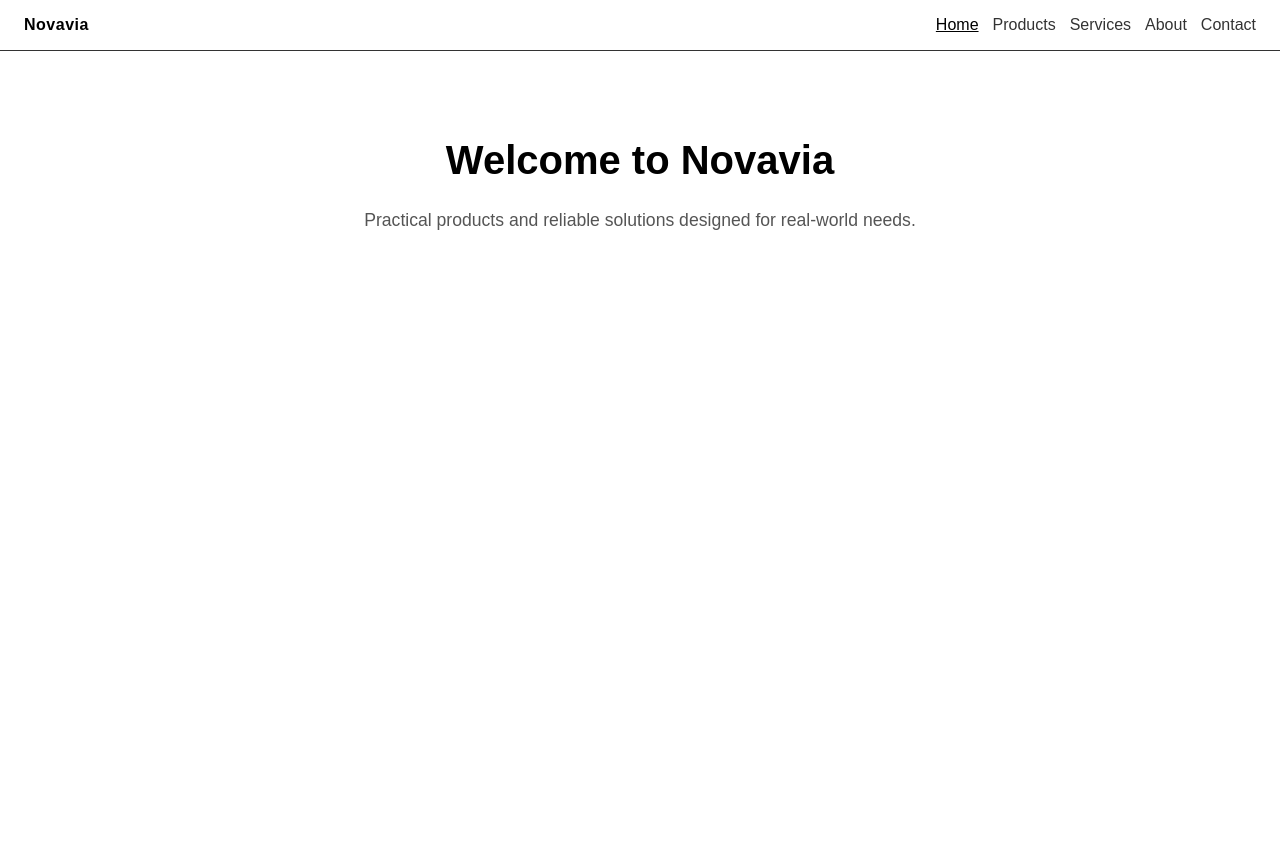
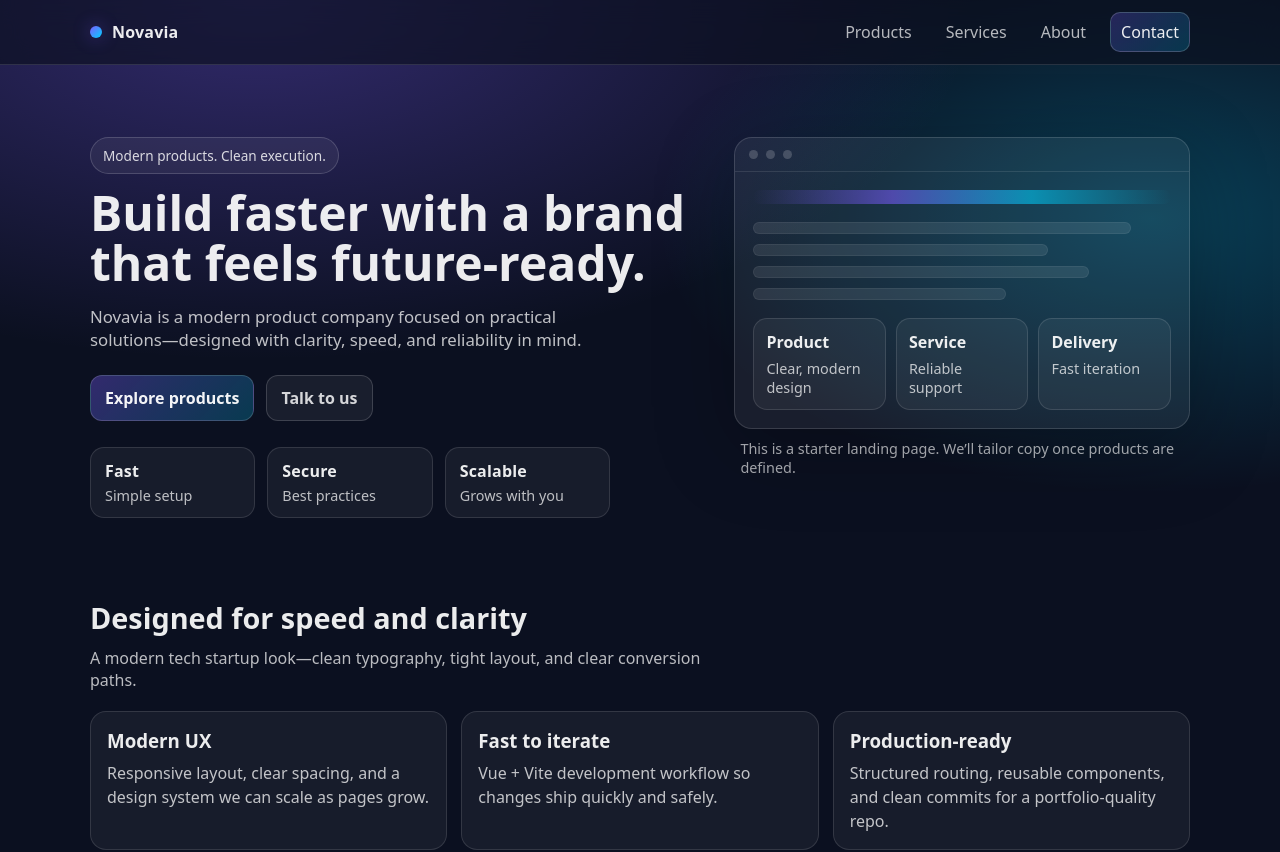
Before and after one commit to riko-borja/novavia-site, a Vue app: page / in a window 1280 px wide. Shown: the top 852 px of the page. Before the commit the page ends 800 px from the top, so only its background shows below. Built offline with nearby package versions, Linux system fonts and the light colour scheme.

Commit message:
feat: modern startup landing page

```diff
--- a/src/App.vue
+++ b/src/App.vue
@@ -1,56 +1,114 @@
 <template>
+  <div class="app">
     <header class="header">
-    <div class="brand">Novavia</div>
+      <div class="container header-inner">
+        <RouterLink class="brand" to="/">
+          <span class="brand-mark"></span>
+          <span class="brand-text">Novavia</span>
+        </RouterLink>
+
         <nav class="nav">
-      <RouterLink to="/">Home</RouterLink>
           <RouterLink to="/products">Products</RouterLink>
           <RouterLink to="/services">Services</RouterLink>
           <RouterLink to="/about">About</RouterLink>
-      <RouterLink to="/contact">Contact</RouterLink>
+          <RouterLink to="/contact" class="cta">Contact</RouterLink>
         </nav>
+      </div>
     </header>
 
-  <RouterView class="page" />
+    <RouterView />
+  </div>
 </template>
 
 <script setup></script>
 
 <style>
+:root {
+  --bg: #0b1020;
+  --card: rgba(255, 255, 255, 0.06);
+  --border: rgba(255, 255, 255, 0.12);
+  --text: rgba(255, 255, 255, 0.92);
+  --muted: rgba(255, 255, 255, 0.70);
+}
+
 body {
   margin: 0;
-  font-family: Arial, sans-serif;
+  font-family: ui-sans-serif, system-ui, -apple-system, Segoe UI, Roboto, Arial, "Apple Color Emoji",
+    "Segoe UI Emoji";
+  color: var(--text);
+  background: radial-gradient(1200px 600px at 20% 0%, rgba(124, 92, 255, 0.35), transparent 60%),
+    radial-gradient(900px 500px at 90% 20%, rgba(0, 209, 255, 0.25), transparent 55%),
+    var(--bg);
+}
+
+a {
+  color: inherit;
+}
+
+.container {
+  max-width: 1100px;
+  margin: 0 auto;
+  padding: 0 20px;
 }
 
 .header {
+  position: sticky;
+  top: 0;
+  z-index: 10;
+  backdrop-filter: blur(12px);
+  background: rgba(11, 16, 32, 0.65);
+  border-bottom: 1px solid var(--border);
+}
+
+.header-inner {
   display: flex;
+  align-items: center;
   justify-content: space-between;
-  align-items: center;
-  padding: 16px 24px;
-  border-bottom: 1px solid #333;
+  height: 64px;
 }
 
 .brand {
+  display: inline-flex;
+  align-items: center;
+  gap: 10px;
+  text-decoration: none;
   font-weight: 700;
-  letter-spacing: 0.5px;
+  letter-spacing: 0.2px;
+}
+
+.brand-mark {
+  width: 12px;
+  height: 12px;
+  border-radius: 999px;
+  background: linear-gradient(135deg, #7c5cff, #00d1ff);
+  box-shadow: 0 0 18px rgba(124, 92, 255, 0.45);
 }
 
 .nav {
   display: flex;
+  align-items: center;
   gap: 14px;
 }
 
 .nav a {
   text-decoration: none;
-  color: inherit;
-  opacity: 0.8;
+  color: var(--muted);
+  padding: 8px 10px;
+  border-radius: 10px;
+}
+
+.nav a:hover {
+  color: var(--text);
+  background: rgba(255, 255, 255, 0.06);
 }
 
 .nav a.router-link-active {
-  opacity: 1;
-  text-decoration: underline;
+  color: var(--text);
 }
 
-.page {
-  padding: 24px;
+.nav .cta {
+  color: var(--text);
+  border: 1px solid rgba(255, 255, 255, 0.18);
+  background: linear-gradient(135deg, rgba(124, 92, 255, 0.25), rgba(0, 209, 255, 0.18));
 }
 </style>
--- a/src/pages/Home.vue
+++ b/src/pages/Home.vue
@@ -1,23 +1,371 @@
 <template>
   <main class="home">
-    <h1>Welcome to Novavia</h1>
-    <p>
-      Practical products and reliable solutions designed for real-world needs.
-    </p>
+    <section class="hero">
+      <div class="container hero-grid">
+        <div class="hero-copy">
+          <p class="pill">Modern products. Clean execution.</p>
+          <h1>Build faster with a brand that feels future-ready.</h1>
+          <p class="subhead">
+            Novavia is a modern product company focused on practical solutions—designed with clarity, speed, and
+            reliability in mind.
+          </p>
+
+          <div class="actions">
+            <RouterLink class="primary" to="/products">Explore products</RouterLink>
+            <RouterLink class="secondary" to="/contact">Talk to us</RouterLink>
+          </div>
+
+          <div class="micro">
+            <div class="micro-item">
+              <div class="micro-kpi">Fast</div>
+              <div class="micro-label">Simple setup</div>
+            </div>
+            <div class="micro-item">
+              <div class="micro-kpi">Secure</div>
+              <div class="micro-label">Best practices</div>
+            </div>
+            <div class="micro-item">
+              <div class="micro-kpi">Scalable</div>
+              <div class="micro-label">Grows with you</div>
+            </div>
+          </div>
+        </div>
+
+        <div class="hero-card">
+          <div class="card">
+            <div class="card-top">
+              <span class="dot"></span><span class="dot"></span><span class="dot"></span>
+            </div>
+            <div class="card-body">
+              <div class="spark"></div>
+              <div class="lines">
+                <div class="line w90"></div>
+                <div class="line w70"></div>
+                <div class="line w80"></div>
+                <div class="line w60"></div>
+              </div>
+
+              <div class="tiles">
+                <div class="tile">
+                  <div class="tile-title">Product</div>
+                  <div class="tile-text">Clear, modern design</div>
+                </div>
+                <div class="tile">
+                  <div class="tile-title">Service</div>
+                  <div class="tile-text">Reliable support</div>
+                </div>
+                <div class="tile">
+                  <div class="tile-title">Delivery</div>
+                  <div class="tile-text">Fast iteration</div>
+                </div>
+              </div>
+            </div>
+          </div>
+
+          <p class="hint">This is a starter landing page. We’ll tailor copy once products are defined.</p>
+        </div>
+      </div>
+    </section>
+
+    <section class="features">
+      <div class="container">
+        <h2>Designed for speed and clarity</h2>
+        <p class="muted">
+          A modern tech startup look—clean typography, tight layout, and clear conversion paths.
+        </p>
+
+        <div class="feature-grid">
+          <article class="feature">
+            <h3>Modern UX</h3>
+            <p>Responsive layout, clear spacing, and a design system we can scale as pages grow.</p>
+          </article>
+          <article class="feature">
+            <h3>Fast to iterate</h3>
+            <p>Vue + Vite development workflow so changes ship quickly and safely.</p>
+          </article>
+          <article class="feature">
+            <h3>Production-ready</h3>
+            <p>Structured routing, reusable components, and clean commits for a portfolio-quality repo.</p>
+          </article>
+        </div>
+
+        <div class="cta-band">
+          <div>
+            <h3>Ready to define the products?</h3>
+            <p class="muted">Once you confirm product categories, we’ll tailor the pages and copy.</p>
+          </div>
+          <RouterLink class="primary" to="/contact">Contact</RouterLink>
+        </div>
+      </div>
+    </section>
   </main>
 </template>
 
 <style scoped>
 .home {
-  padding: 60px 20px;
-  text-align: center;
+  padding-bottom: 80px;
 }
+
+.hero {
+  padding: 72px 0 40px;
+}
+
+.hero-grid {
+  display: grid;
+  grid-template-columns: 1.15fr 0.85fr;
+  gap: 28px;
+  align-items: start;
+}
+
+@media (max-width: 900px) {
+  .hero-grid {
+    grid-template-columns: 1fr;
+  }
+}
+
+.pill {
+  display: inline-block;
+  font-size: 0.85rem;
+  padding: 8px 12px;
+  border: 1px solid rgba(255, 255, 255, 0.16);
+  background: rgba(255, 255, 255, 0.06);
+  border-radius: 999px;
+  color: rgba(255, 255, 255, 0.82);
+  margin: 0 0 14px;
+}
+
 h1 {
-  font-size: 2.5rem;
+  margin: 0;
+  font-size: 3rem;
+  line-height: 1.05;
 }
-p {
+
+@media (max-width: 900px) {
+  h1 {
+    font-size: 2.4rem;
+  }
+}
+
+.subhead {
+  margin-top: 16px;
+  margin-bottom: 24px;
+  font-size: 1.05rem;
+  color: rgba(255, 255, 255, 0.74);
+  max-width: 52ch;
+}
+
+.actions {
+  display: flex;
+  gap: 12px;
+  flex-wrap: wrap;
+}
+
+.primary,
+.secondary {
+  display: inline-flex;
+  align-items: center;
+  justify-content: center;
+  padding: 11px 14px;
+  border-radius: 12px;
+  text-decoration: none;
+  font-weight: 600;
+  border: 1px solid rgba(255, 255, 255, 0.16);
+}
+
+.primary {
+  color: rgba(255, 255, 255, 0.95);
+  background: linear-gradient(135deg, rgba(124, 92, 255, 0.35), rgba(0, 209, 255, 0.22));
+}
+
+.secondary {
+  color: rgba(255, 255, 255, 0.82);
+  background: rgba(255, 255, 255, 0.06);
+}
+
+.primary:hover,
+.secondary:hover {
+  transform: translateY(-1px);
+}
+
+.micro {
+  margin-top: 26px;
+  display: grid;
+  grid-template-columns: repeat(3, minmax(0, 1fr));
+  gap: 12px;
+  max-width: 520px;
+}
+
+@media (max-width: 520px) {
+  .micro {
+    grid-template-columns: 1fr;
+  }
+}
+
+.micro-item {
+  padding: 12px 14px;
+  border: 1px solid rgba(255, 255, 255, 0.12);
+  background: rgba(255, 255, 255, 0.05);
+  border-radius: 14px;
+}
+
+.micro-kpi {
+  font-weight: 800;
+  letter-spacing: 0.2px;
+}
+
+.micro-label {
+  color: rgba(255, 255, 255, 0.72);
+  font-size: 0.9rem;
+  margin-top: 4px;
+}
+
+.hero-card .card {
+  border: 1px solid rgba(255, 255, 255, 0.14);
+  background: rgba(255, 255, 255, 0.06);
+  border-radius: 18px;
+  overflow: hidden;
+  box-shadow: 0 20px 80px rgba(0, 0, 0, 0.25);
+}
+
+.card-top {
+  display: flex;
+  gap: 8px;
+  padding: 12px 14px;
+  border-bottom: 1px solid rgba(255, 255, 255, 0.10);
+}
+
+.dot {
+  width: 9px;
+  height: 9px;
+  border-radius: 999px;
+  background: rgba(255, 255, 255, 0.18);
+}
+
+.card-body {
+  padding: 18px;
+}
+
+.spark {
+  height: 14px;
+  border-radius: 999px;
+  background: linear-gradient(90deg, rgba(124, 92, 255, 0.0), rgba(124, 92, 255, 0.55), rgba(0, 209, 255, 0.55), rgba(0, 209, 255, 0.0));
+  margin-bottom: 18px;
+}
+
+.lines {
+  display: grid;
+  gap: 10px;
+}
+
+.line {
+  height: 10px;
+  border-radius: 10px;
+  background: rgba(255, 255, 255, 0.09);
+  border: 1px solid rgba(255, 255, 255, 0.06);
+}
+
+.w90 { width: 90%; }
+.w80 { width: 80%; }
+.w70 { width: 70%; }
+.w60 { width: 60%; }
+
+.tiles {
+  margin-top: 18px;
+  display: grid;
+  grid-template-columns: repeat(3, minmax(0, 1fr));
+  gap: 10px;
+}
+
+@media (max-width: 900px) {
+  .tiles {
+    grid-template-columns: 1fr;
+  }
+}
+
+.tile {
+  padding: 12px;
+  border-radius: 14px;
+  border: 1px solid rgba(255, 255, 255, 0.12);
+  background: rgba(255, 255, 255, 0.05);
+}
+
+.tile-title {
+  font-weight: 700;
+}
+
+.tile-text {
+  margin-top: 6px;
+  color: rgba(255, 255, 255, 0.72);
+  font-size: 0.9rem;
+}
+
+.hint {
+  margin: 10px 6px 0;
+  color: rgba(255, 255, 255, 0.62);
+  font-size: 0.9rem;
+}
+
+.features {
+  padding: 40px 0 0;
+}
+
+h2 {
+  margin: 0;
+  font-size: 1.8rem;
+}
+
+.muted {
+  color: rgba(255, 255, 255, 0.72);
+  margin-top: 10px;
+  max-width: 70ch;
+}
+
+.feature-grid {
   margin-top: 20px;
-  font-size: 1.1rem;
-  color: #555;
+  display: grid;
+  grid-template-columns: repeat(3, minmax(0, 1fr));
+  gap: 14px;
+}
+
+@media (max-width: 900px) {
+  .feature-grid {
+    grid-template-columns: 1fr;
+  }
+}
+
+.feature {
+  padding: 16px;
+  border-radius: 16px;
+  border: 1px solid rgba(255, 255, 255, 0.12);
+  background: rgba(255, 255, 255, 0.05);
+}
+
+.feature h3 {
+  margin: 0 0 8px;
+}
+
+.feature p {
+  margin: 0;
+  color: rgba(255, 255, 255, 0.74);
+  line-height: 1.5;
+}
+
+.cta-band {
+  margin-top: 24px;
+  display: flex;
+  align-items: center;
+  justify-content: space-between;
+  gap: 16px;
+  padding: 18px;
+  border-radius: 18px;
+  border: 1px solid rgba(255, 255, 255, 0.14);
+  background: linear-gradient(135deg, rgba(124, 92, 255, 0.18), rgba(0, 209, 255, 0.12));
+}
+
+@media (max-width: 700px) {
+  .cta-band {
+    flex-direction: column;
+    align-items: flex-start;
+  }
 }
 </style>
```
Lines whose indentation alone changed are shown as unchanged.
